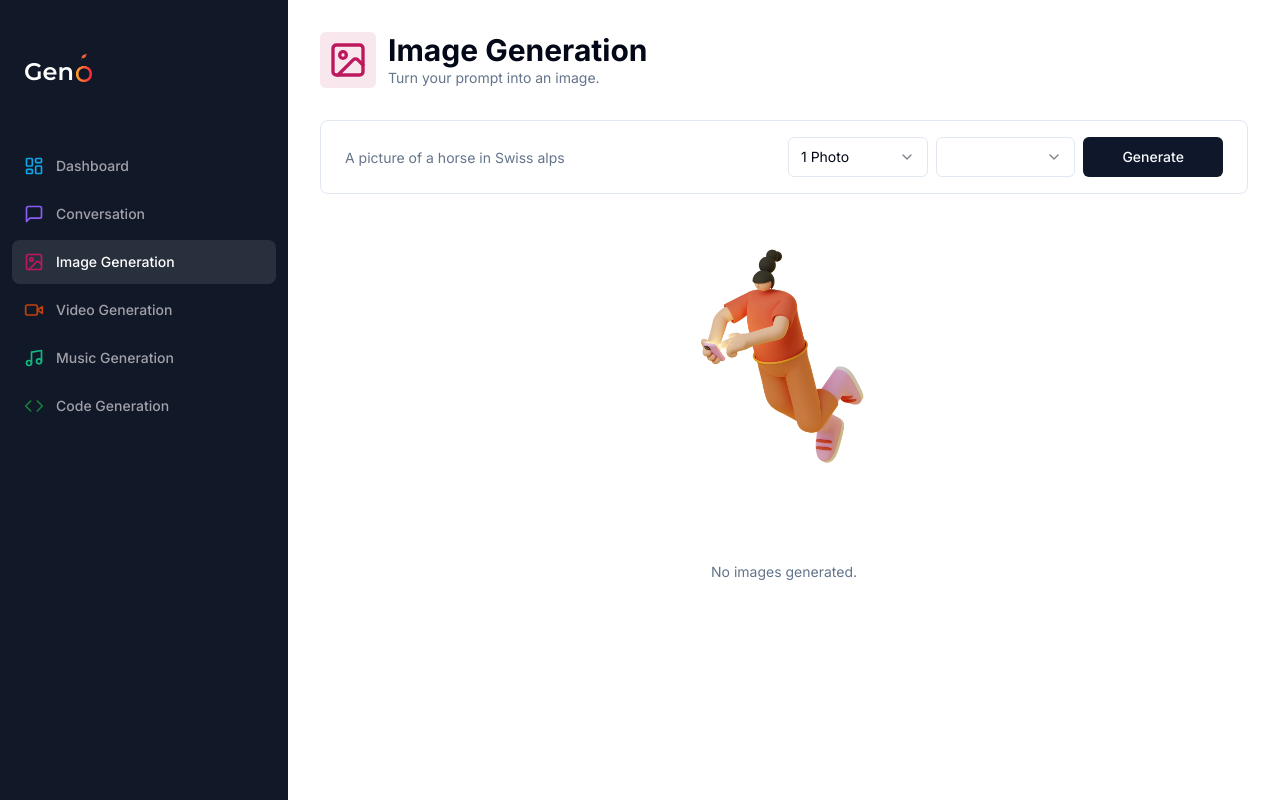
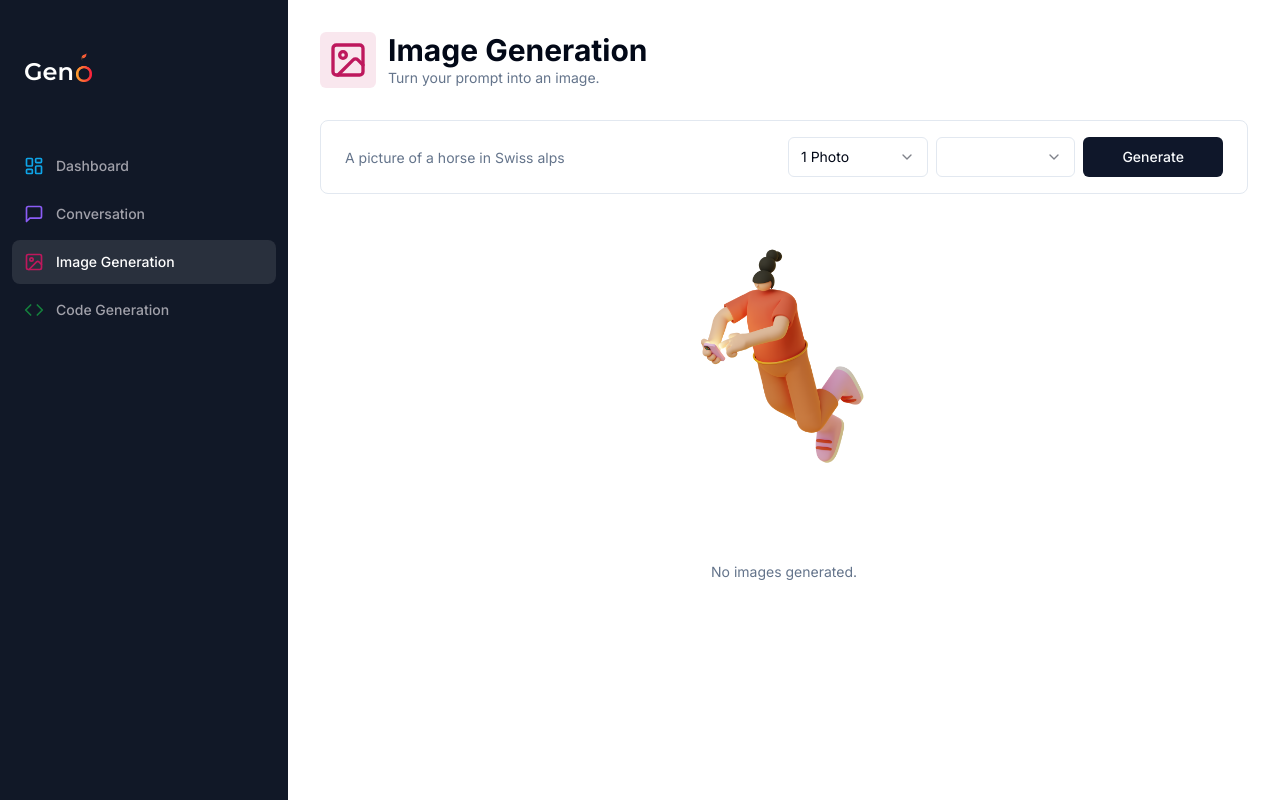
Before and after one commit to davidefilosa/geno, a Next.js app: page /image in a window 1280 px wide. Built offline with nearby package versions, Linux system fonts and the light colour scheme.

Commit message:
Update sidebar.tsx

```diff
--- a/components/sidebar.tsx
+++ b/components/sidebar.tsx
@@ -35,18 +35,6 @@
     icon: ImageIcon,
     color: "text-pink-700",
     href: "/image",
-  },
-  {
-    label: "Video Generation",
-    icon: VideoIcon,
-    color: "text-orange-700",
-    href: "/video",
-  },
-  {
-    label: "Music Generation",
-    icon: Music,
-    color: "text-emerald-500",
-    href: "/music",
   },
   {
     label: "Code Generation",
```
